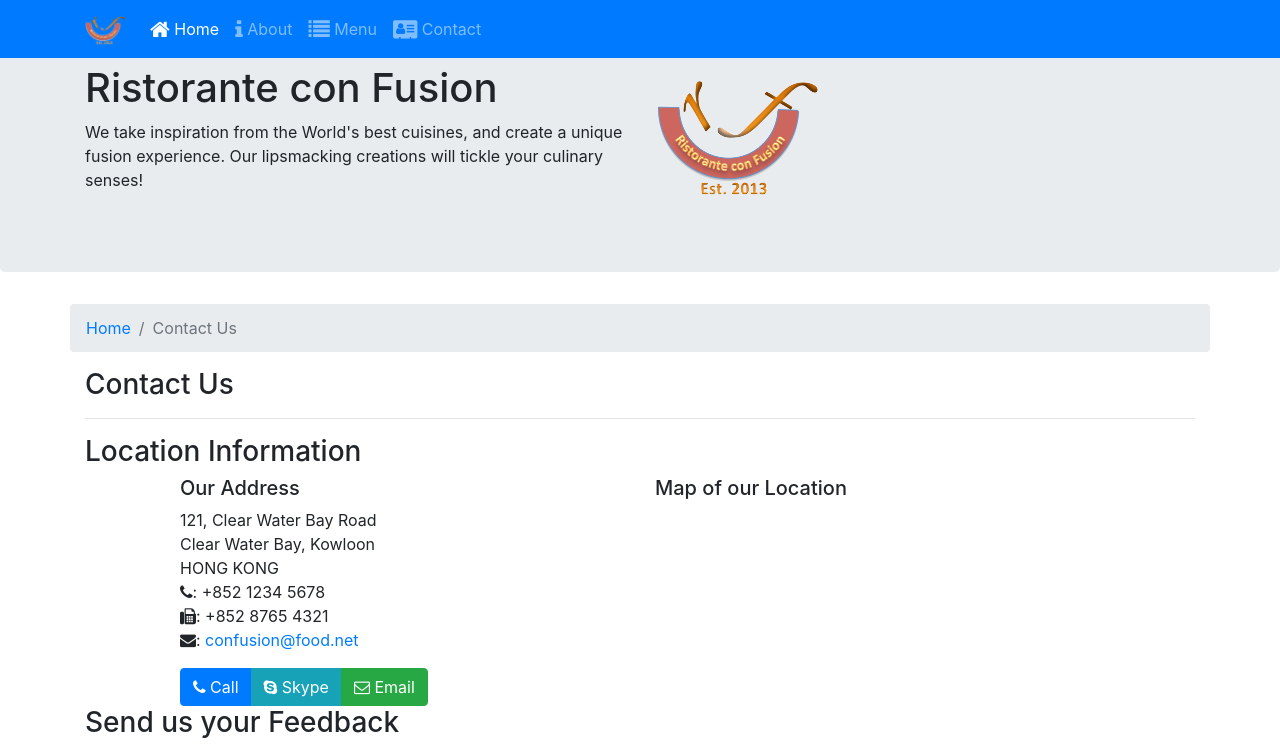
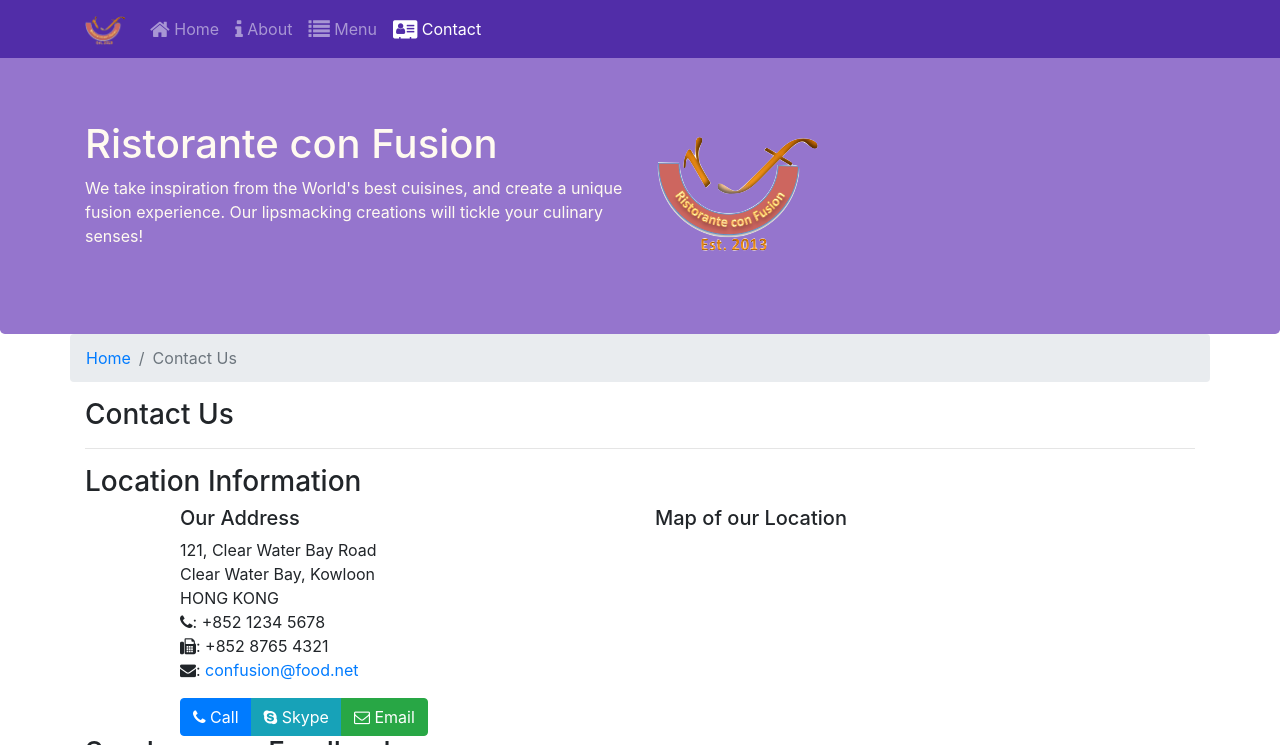
Before and after one commit to ashita1910/FullStack-Projects, a plain HTML site: page html/contactus.html in a window 1280 px wide. Shown: the top 745 px of the page. Drawn offline with nearby package versions, Linux system fonts and the light colour scheme.

Commit message:
contact us page updated

```diff
--- a/html/contactus.html
+++ b/html/contactus.html
@@ -11,7 +11,7 @@
 
     <!-- Bootstrap CSS -->
     <link rel="stylesheet" href="https://stackpath.bootstrapcdn.com/bootstrap/4.5.2/css/bootstrap.min.css">
-    <link rel="stylesheet" href="../css/aboutus.css">
+    <link rel="stylesheet" href="../css/styles.css">
     <link rel="stylesheet" href="https://stackpath.bootstrapcdn.com/font-awesome/4.7.0/css/font-awesome.min.css">
     <link rel="stylesheet" href="https://cdnjs.cloudflare.com/ajax/libs/bootstrap-social/5.1.1/bootstrap-social.min.css">
 
@@ -28,10 +28,10 @@
             </button>
             <div class="collapse navbar-collapse" id="Navbar">
                 <ul class="navbar-nav mr-auto">
-                    <li class="nav-item active"><a class="nav-link" href="../html/index.html"><span class="fa fa-home fa-lg"></span> Home</a></li>
+                    <li class="nav-item"><a class="nav-link" href="../html/index.html"><span class="fa fa-home fa-lg"></span> Home</a></li>
                     <li class="nav-item"><a class="nav-link" href="./aboutus.html"><span class="fa fa-info fa-lg"></span> About</a></li>
                     <li class="nav-item"><a class="nav-link" href="#"><span class="fa fa-list fa-lg"></span> Menu</a></li>
-                    <li class="nav-item"><a class="nav-link" href="#"><span class="fa fa-address-card fa-lg"></span> Contact</a></li>
+                    <li class="nav-item active"><a class="nav-link" href="#"><span class="fa fa-address-card fa-lg"></span> Contact</a></li>
                 </ul>
             </div>
         </div>
```
